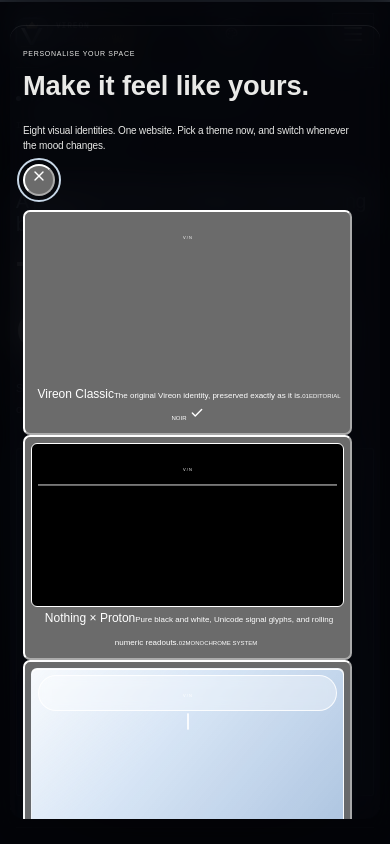
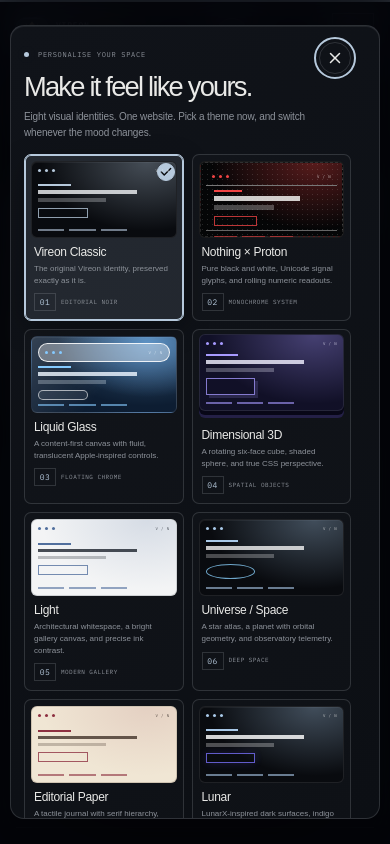
Before and after one commit to VireonNoctis/VireonNoctis.github.io, a Next.js app: page / in a window 390 px wide. Shown: the top 844 px of the page. Built offline with nearby package versions, Linux system fonts and the light colour scheme; no server answers; a web font is replaced by a local one.

Commit message:
Centralize theme dialog and responsive picker styles

```diff
--- a/app/theme-picker.css
+++ b/app/theme-picker.css
@@ -1,4 +1,150 @@
-/* Theme picker: durable top layer, responsive selection grid, and compact header control. */
+/* Theme picker styles are isolated here; shared theme tokens remain in themes.css. */
+.theme-picker-backdrop {
+  position: fixed;
+  z-index: 1000;
+  inset: 0;
+  display: grid;
+  place-items: center;
+  padding: clamp(12px, 3vw, 32px);
+  background: rgba(3, 5, 10, .76);
+  backdrop-filter: blur(18px) saturate(115%);
+  -webkit-backdrop-filter: blur(18px) saturate(115%);
+}
+.theme-picker-dialog {
+  position: relative;
+  width: min(100%, 980px);
+  max-height: min(92svh, 920px);
+  overflow: auto;
+  overscroll-behavior: contain;
+  padding: clamp(20px, 3.2vw, 34px);
+  border: 1px solid var(--line);
+  border-radius: 5px;
+  color: var(--silver);
+  background: linear-gradient(145deg, var(--panel), var(--night));
+  box-shadow: 0 32px 120px rgba(0, 0, 0, .38), inset 0 1px rgba(255,255,255,.05);
+}
+.theme-picker-head {
+  display: flex;
+  align-items: flex-start;
+  justify-content: space-between;
+  gap: 22px;
+  margin-bottom: 24px;
+}
+.theme-modal-eyebrow {
+  display: inline-flex;
+  align-items: center;
+  gap: 9px;
+  color: var(--muted);
+  font: 8px var(--mono);
+  letter-spacing: .16em;
+}
+.theme-modal-eyebrow i { width: 5px; height: 5px; border-radius: 50%; background: var(--theme-accent); box-shadow: 0 0 12px var(--theme-accent-soft); }
+.theme-picker-heading h2 {
+  margin: 15px 0 8px;
+  color: var(--silver);
+  font: 500 clamp(30px, 4.8vw, 52px)/.98 'Clash Display', sans-serif;
+  letter-spacing: -.065em;
+}
+.theme-picker-heading p { max-width: 600px; margin: 0; color: var(--muted); font-size: 11px; line-height: 1.85; }
+.theme-picker-close {
+  display: grid;
+  flex: 0 0 42px;
+  width: 42px;
+  height: 42px;
+  place-items: center;
+  border: 1px solid var(--line);
+  color: var(--silver);
+  background: transparent;
+  cursor: pointer;
+  transition: background .2s, border-color .2s, transform .2s;
+}
+.theme-picker-close:hover { border-color: var(--theme-accent); background: var(--theme-accent-soft); transform: rotate(4deg); }
+.theme-picker-grid { display: grid; grid-template-columns: repeat(4, minmax(0, 1fr)); gap: 12px; }
+.theme-card {
+  position: relative;
+  display: flex;
+  min-width: 0;
+  flex-direction: column;
+  padding: 7px;
+  overflow: hidden;
+  text-align: left;
+  color: var(--silver);
+  border: 1px solid var(--line);
+  border-radius: 3px;
+  background: rgba(255,255,255,.012);
+  cursor: pointer;
+  transition: border-color .22s ease, background .22s ease, transform .22s ease, box-shadow .22s ease;
+}
+.theme-card:hover { transform: translateY(-2px); border-color: var(--theme-accent); }
+.theme-card.is-active {
+  border-color: var(--theme-accent);
+  background: var(--theme-accent-soft);
+  box-shadow: inset 0 0 0 1px var(--theme-accent), 0 8px 28px var(--theme-shadow);
+}
+.theme-card:focus-visible, .theme-picker-dialog button:focus-visible { outline: 2px solid var(--theme-accent); outline-offset: 3px; }
+.theme-preview {
+  position: relative;
+  display: flex;
+  aspect-ratio: 1.72;
+  width: 100%;
+  min-height: 86px;
+  flex-direction: column;
+  justify-content: space-between;
+  overflow: hidden;
+  padding: 9px;
+  border: 1px solid rgba(255,255,255,.09);
+  background: var(--preview-bg, #090b0f);
+  color: var(--preview-text, #f0f0ef);
+  box-shadow: inset 0 1px rgba(255,255,255,.06);
+}
+.theme-preview::before {
+  position: absolute;
+  inset: 0;
+  content: "";
+  pointer-events: none;
+  opacity: .35;
+  background: radial-gradient(ellipse at 80% 0%, var(--preview-accent, #a9c9e8), transparent 65%);
+}
+.theme-preview-top, .theme-preview-footer, .theme-preview-content { position: relative; z-index: 1; display: flex; align-items: center; }
+.theme-preview-top { gap: 4px; }
+.theme-preview-top i { width: 3px; height: 3px; border-radius: 50%; background: var(--preview-accent, #a9c9e8); }
+.theme-preview-top span { margin-left: auto; font: 5px var(--mono); letter-spacing: .1em; opacity: .75; }
+.theme-preview-content { flex-direction: column; align-items: flex-start; gap: 5px; margin: 4px 0; }
+.theme-preview-content span { width: 25%; height: 2px; background: var(--preview-accent, #a9c9e8); }
+.theme-preview-content b { display: block; width: 75%; height: 4px; background: var(--preview-text, #f0f0ef); opacity: .82; }
+.theme-preview-content b:nth-of-type(2) { width: 52%; opacity: .28; }
+.theme-preview-content em { display: block; width: 38%; height: 14px; margin-top: 2px; border: 1px solid var(--preview-accent, #a9c9e8); opacity: .78; }
+.theme-preview-footer { gap: 5px; }
+.theme-preview-footer i { height: 2px; width: 20%; background: var(--preview-accent, #a9c9e8); opacity: .6; }
+.theme-preview-classic { --preview-bg: #090b0f; --preview-text: #edf0f2; --preview-accent: #b6c9dc; }
+.theme-preview-nothing { --preview-bg: #050607; --preview-text: #f8f8f6; --preview-accent: #f04444; }
+.theme-preview-nothing::after { content: ""; position: absolute; inset: 0; opacity: .14; background-image: radial-gradient(#f7f7f7 .7px, transparent .7px); background-size: 5px 5px; }
+.theme-preview-glass { --preview-bg: #0d1d32; --preview-text: #edf6ff; --preview-accent: #85caff; border-radius: 12px; background-image: linear-gradient(130deg, rgba(255,255,255,.16), transparent 55%), radial-gradient(ellipse at 80% 10%, #4b77a8, transparent 55%); }
+.theme-preview-glass .theme-preview-content em { border-radius: 8px; background: rgba(255,255,255,.1); }
+.theme-preview-3d { --preview-bg: #111027; --preview-text: #f1efff; --preview-accent: #a79aff; box-shadow: 0 4px 0 #080717, 0 7px 0 #242046; transform: translateY(-2px); }
+.theme-preview-3d .theme-preview-content em { height: 17px; box-shadow: 3px 3px 0 rgba(167,154,255,.22); }
+.theme-preview-light { --preview-bg: #f3f4f5; --preview-text: #222831; --preview-accent: #516f9d; border-color: rgba(15,25,38,.16); }
+.theme-preview-light::before { opacity: .18; }
+.theme-preview-paper { --preview-bg: #f0e6d4; --preview-text: #2d241f; --preview-accent: #8d3040; border-color: rgba(65,42,29,.19); }
+.theme-preview-paper::before { opacity: .12; }
+.theme-card-copy { display: flex; min-width: 0; flex: 1; flex-direction: column; gap: 6px; padding: 11px 6px 5px; }
+.theme-card-name { overflow-wrap: anywhere; font: 500 14px/1.25 'Clash Display', sans-serif; letter-spacing: -.025em; }
+.theme-card-description { min-height: 39px; color: var(--muted); font-size: 9px; line-height: 1.65; }
+.theme-card-meta { display: flex; align-items: center; gap: 7px; margin-top: 3px; color: var(--muted); font: 6px var(--mono); letter-spacing: .075em; }
+.theme-card-index { display: inline-grid; place-items: center; min-width: 24px; height: 20px; border: 1px solid var(--line); color: var(--theme-accent); font: 8px var(--mono); }
+.theme-card-check { position: absolute; top: 12px; right: 12px; display: grid; place-items: center; width: 22px; height: 22px; border: 1px solid transparent; border-radius: 50%; color: var(--ink); background: transparent; }
+.theme-card.is-active .theme-card-check { border-color: var(--theme-accent); background: var(--theme-accent); }
+.theme-picker-footer { display: flex; align-items: center; justify-content: space-between; gap: 20px; padding-top: 19px; margin-top: 20px; border-top: 1px solid var(--line); }
+.theme-picker-footer p { display: flex; align-items: center; flex-wrap: wrap; gap: 6px; margin: 0; color: var(--muted); font-size: 10px; }
+.theme-picker-footer strong { color: var(--silver); font-weight: 500; }
+.theme-selected-dot { display: inline-block; width: 6px; height: 6px; flex: 0 0 6px; border-radius: 50%; background: var(--theme-accent); box-shadow: 0 0 12px var(--theme-accent-soft); }
+.theme-picker-actions { display: flex; align-items: center; gap: 9px; }
+.theme-picker-secondary, .theme-picker-apply { display: inline-flex; align-items: center; justify-content: center; gap: 10px; min-height: 43px; padding: 0 14px; font: 9px var(--mono); letter-spacing: .04em; cursor: pointer; transition: transform .2s ease, background .2s ease, border-color .2s ease; }
+.theme-picker-secondary { border: 1px solid var(--line); background: transparent; color: var(--silver); }
+.theme-picker-apply { border: 1px solid var(--theme-accent); background: var(--theme-accent); color: var(--ink); }
+.theme-picker-secondary:hover, .theme-picker-apply:hover { transform: translateY(-1px); }
+.theme-picker-apply:hover { filter: brightness(1.06); }
+
 .theme-picker-backdrop {
   position: fixed !important;
   inset: 0 !important;
```
